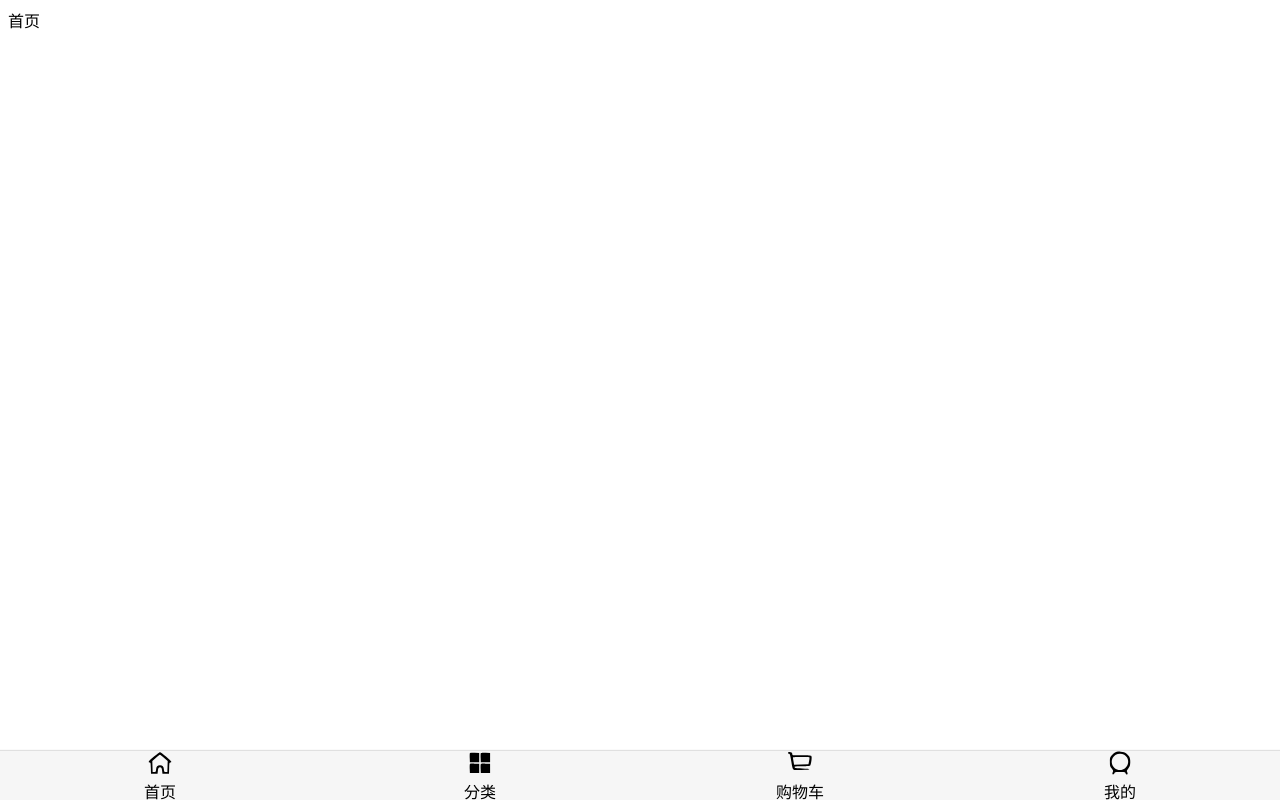
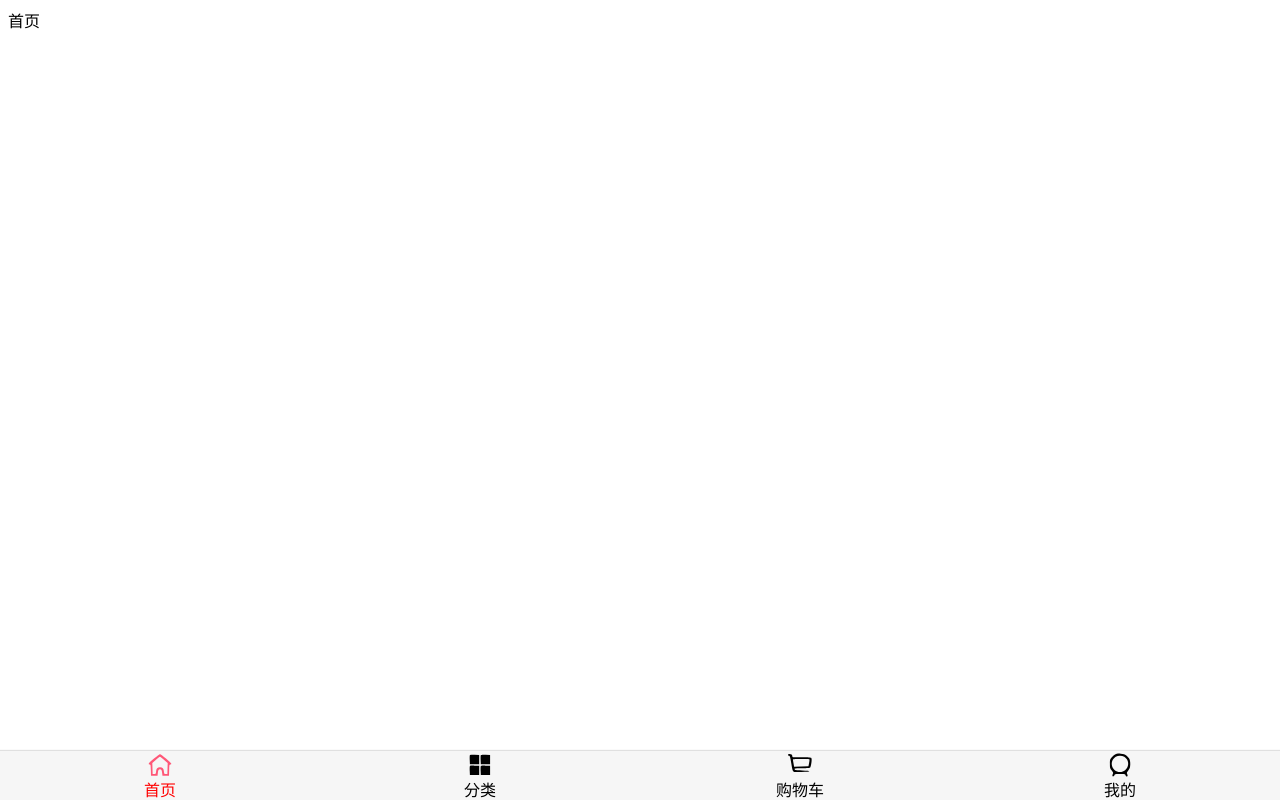
Before and after one commit to yT094/super-mall, a Vue app: page /home in a window 1280 px wide. Built offline with nearby package versions, Linux system fonts and the light colour scheme.

Commit message:
feat: encapsulate the MainTabBar and add activeStyle

```diff
--- a/src/App.vue
+++ b/src/App.vue
@@ -1,43 +1,16 @@
 <template>
   <div id="app">
     <router-view></router-view>
-    <tab-bar>
-      <tab-bar-item path="/home">
-        <img slot="item-icon" src="~assets/img/tabbar/home.svg" alt="" />
-        <img slot="item-icon-active" src="~assets/img/tabbar/home_active.svg" alt="" />
-        <div slot="item-text">首页</div>
-      </tab-bar-item>
-
-      <tab-bar-item path="/category">
-        <img slot="item-icon" src="~assets/img/tabbar/category.svg" alt="" />
-        <img slot="item-icon-active" src="~assets/img/tabbar/category_active.svg" alt="" />
-        <div slot="item-text">分类</div>
-      </tab-bar-item>
-
-      <tab-bar-item path="/cart">
-        <img slot="item-icon" src="~assets/img/tabbar/shopcart.svg" alt="" />
-        <img slot="item-icon-active" src="~assets/img/tabbar/shopcart_active.svg" alt="" />
-        <div slot="item-text">购物车</div>
-      </tab-bar-item>
-
-      <tab-bar-item path="/profile">
-        <img slot="item-icon" src="~assets/img/tabbar/profile.svg" alt="" />
-        <img slot="item-icon-active" src="~assets/img/tabbar/profile_active.svg" alt="" />
-        <div slot="item-text">我的</div>
-      </tab-bar-item>
-    </tab-bar>
+    <main-tab-bar></main-tab-bar>
   </div>
 </template>
 
 <script>
-import TabBar from "components/common/tabbar/TabBar";
-import TabBarItem from "components/common/tabbar/TabBarItem";
-
+import MainTabBar from "components/content/MainTabBar/MainTabBar"
 export default {
   name: "app",
   components: {
-    TabBar,
-    TabBarItem,
+    MainTabBar
   },
 };
 </script>
--- a/src/components/common/tabbar/TabBarItem.vue
+++ b/src/components/common/tabbar/TabBarItem.vue
@@ -2,7 +2,7 @@
   <div class="tab-bar-item" @click="itemClick">
     <div v-if="!isActive"><slot name="item-icon"></slot></div>
     <div v-else><slot name="item-icon-active"></slot></div>
-    <div :class="{active: isActive}"><slot name="item-text"></slot></div>
+    <div :style="activeStyle">  <slot name="item-text"></slot></div>
   </div>
 </template>
 
@@ -10,11 +10,22 @@
 export default {
   name: "TabBarItem",
   props: {
-    path: String
+    path: String,
+    activeColor: {
+      type: String,
+      default: 'red'
+    }
   },
   data() {
     return {
-      isActive: false,
+    }
+  },
+  computed: {
+    isActive() {
+      return this.$route.path.indexOf(this.path) !== -1
+    },
+    activeStyle() {
+      return this.isActive ? { color: this.activeColor } : {}
     }
   },
   methods: {
@@ -35,10 +46,9 @@ export default {
   img {
     width: 24px;
     height: 24px;
-  }
-
-  .active {
-    color: red;
+    // 解决经典三像素
+    vertical-align: middle;
+    margin-top: 2px;
   }
 }
 </style>
--- /dev/null
+++ b/src/components/content/MainTabBar/MainTabBar.vue
@@ -0,0 +1,43 @@
+<template>
+  <tab-bar>
+    <tab-bar-item path="/home" >
+      <img slot="item-icon" src="~assets/img/tabbar/home.svg" alt="" />
+      <img slot="item-icon-active" src="~assets/img/tabbar/home_active.svg" alt="" />
+      <div slot="item-text">首页</div>
+    </tab-bar-item>
+
+    <tab-bar-item path="/category" >
+      <img slot="item-icon" src="~assets/img/tabbar/category.svg" alt="" />
+      <img slot="item-icon-active" src="~assets/img/tabbar/category_active.svg" alt="" />
+      <div slot="item-text">分类</div>
+    </tab-bar-item>
+
+    <tab-bar-item path="/cart" >
+      <img slot="item-icon" src="~assets/img/tabbar/shopcart.svg" alt="" />
+      <img slot="item-icon-active" src="~assets/img/tabbar/shopcart_active.svg" alt="" />
+      <div slot="item-text">购物车</div>
+    </tab-bar-item>
+
+    <tab-bar-item path="/profile" >
+      <img slot="item-icon" src="~assets/img/tabbar/profile.svg" alt="" />
+      <img slot="item-icon-active" src="~assets/img/tabbar/profile_active.svg" alt="" />
+      <div slot="item-text">我的</div>
+    </tab-bar-item>
+  </tab-bar>
+</template>
+
+<script>
+import TabBar from "components/common/tabbar/TabBar"
+import TabBarItem from "components/common/tabbar/TabBarItem"
+
+export default {
+  name: "MainTabBar",
+  components: {
+    TabBar,
+    TabBarItem,
+  },
+};
+</script>
+
+<style lang="less" scoped>
+</style>
```
